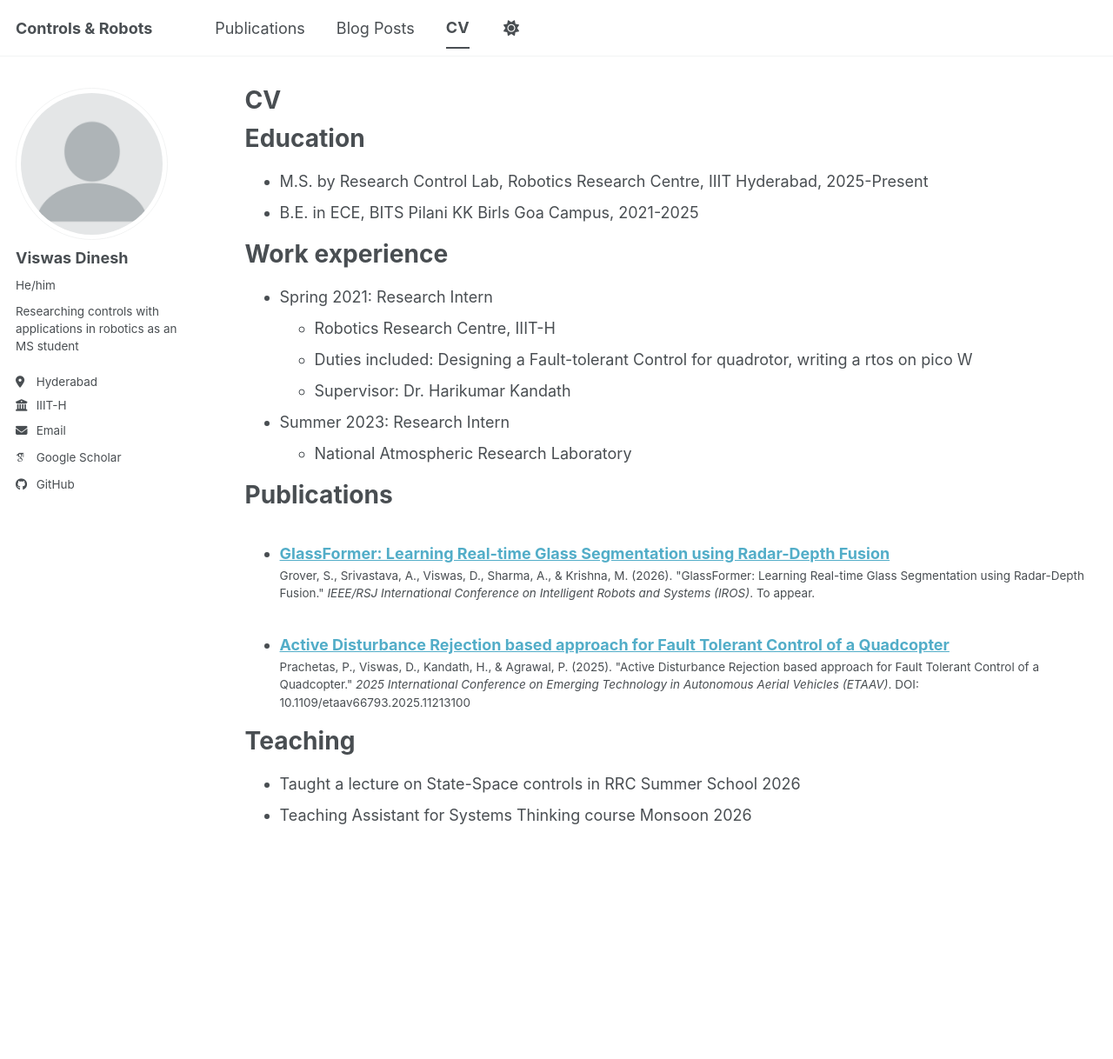
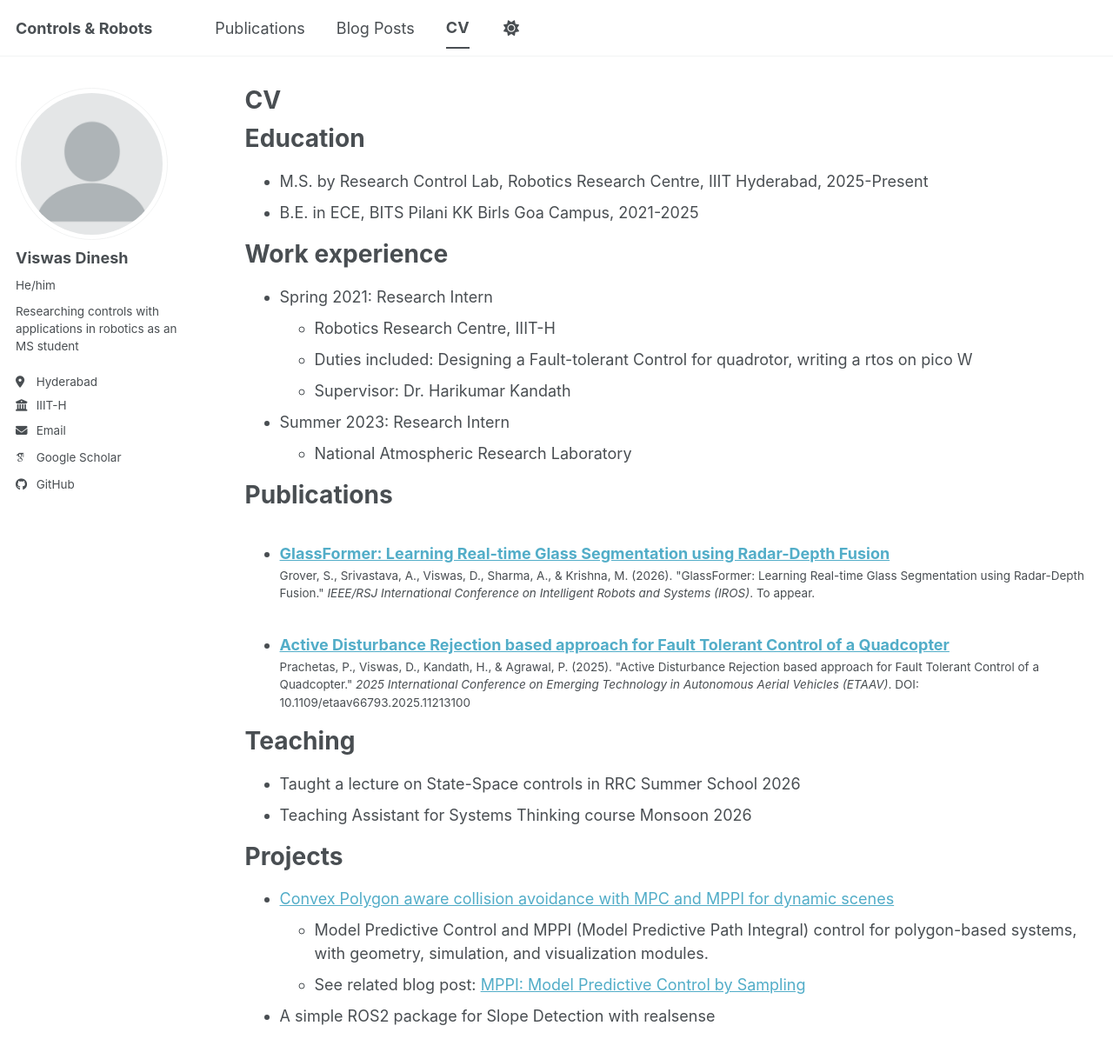
Before and after one commit to viswasdinesh/viswasdinesh.github.io, a Jekyll site: the page built from _pages/cv.md, in a window 1280 px wide and 1236 px high. Shown: the top 1218 px of the window at 87% size. Built offline with Jekyll 4.4.1, drawn with Linux system fonts in a browser that asks for light colours; some web fonts are replaced; a script bundle is joined from its source files by our own code; library files that are not in the unit come from our copies.

Commit message:
modified cv

```diff
--- a/_pages/cv.md
+++ b/_pages/cv.md
@@ -39,3 +39,12 @@ Teaching
 
 * Taught a lecture on State-Space controls in RRC Summer School 2026
 * Teaching Assistant for Systems Thinking course  Monsoon 2026
+
+Projects
+======
+
+* [Convex Polygon aware collision avoidance with MPC and MPPI for dynamic scenes](https://github.com/viswasdinesh/polygon-mpc)
+  * Model Predictive Control and MPPI (Model Predictive Path Integral) control for polygon-based systems, with geometry, simulation, and visualization modules.
+  * See related blog post: [MPPI: Model Predictive Control by Sampling]({{ base_path }}/posts/2026/08/mppi-sampling-based-mpc/)
+
+* A simple ROS2 package for Slope Detection with realsense
```
